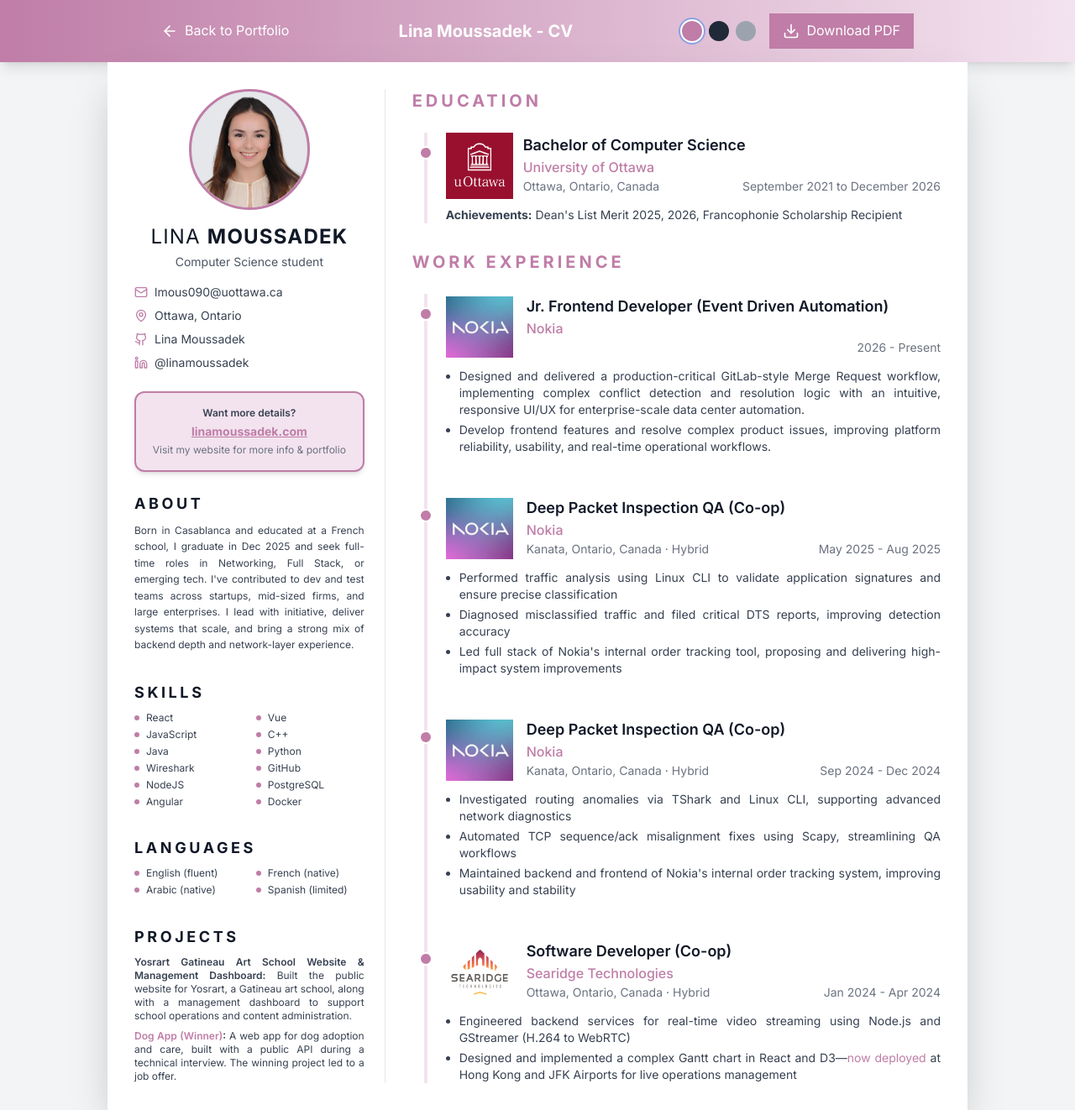
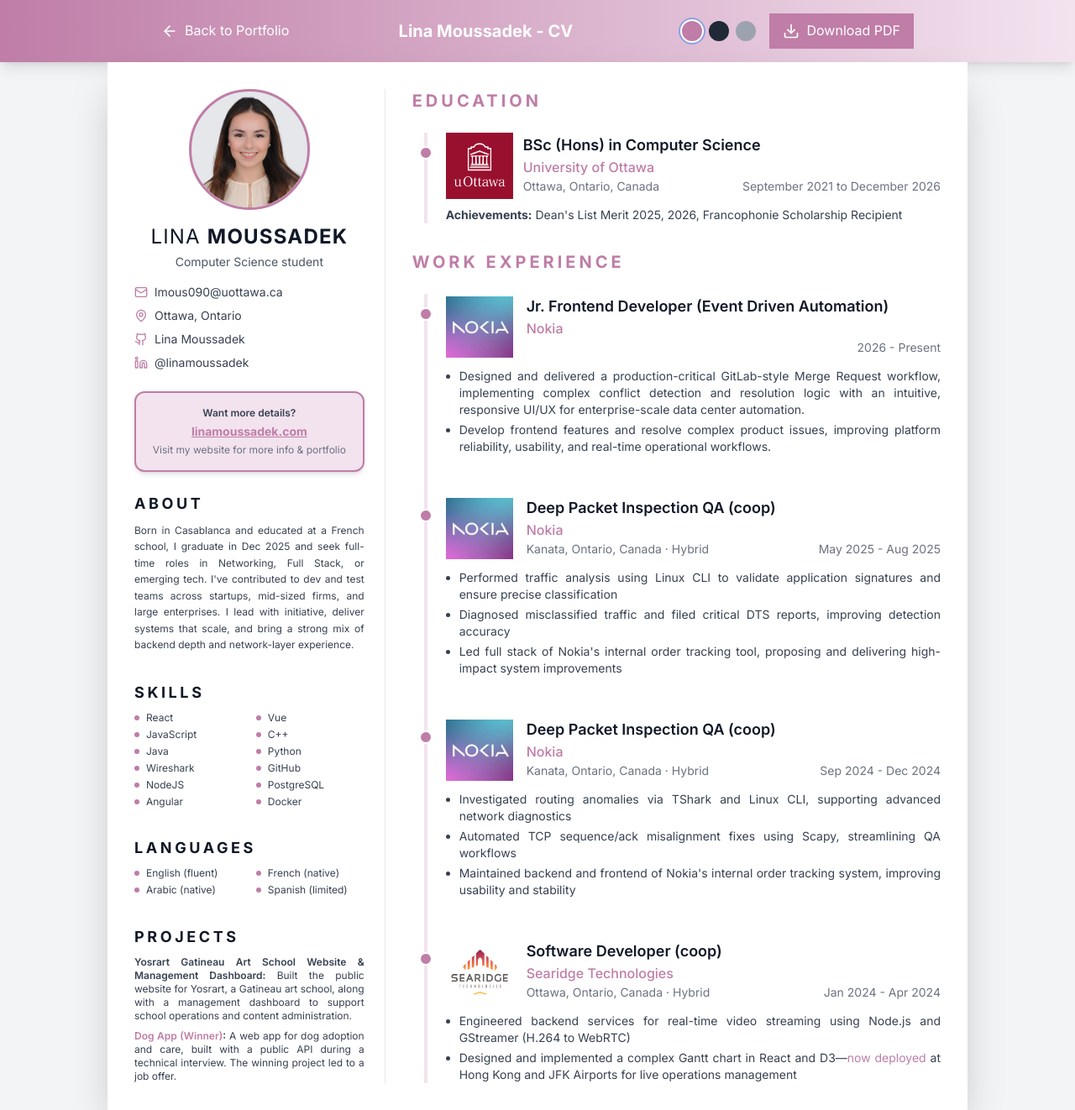
Before and after one commit to linamoussadek/Lina-Moussadek-CV, a Next.js app: page /cv in a window 1280 px wide. Shown: the whole page at 84% size. Built offline with nearby package versions, Linux system fonts and the light colour scheme.

Commit message:
Update CV degree and coop wording
Co-authored-by: Lina Moussadek <linamoussadek@users.noreply.github.com>

```diff
--- a/app/cv/page.tsx
+++ b/app/cv/page.tsx
@@ -52,7 +52,7 @@ export default function CVPage() {
     {
       logo: "/nokia-logo.png",
       alt: "Nokia logo",
-      title: "Deep Packet Inspection QA (Co-op)",
+      title: "Deep Packet Inspection QA (coop)",
       company: "Nokia",
       companyClass: "text-[var(--mauve)] font-medium print:text-sm",
       location: "Kanata, Ontario, Canada · Hybrid",
@@ -66,7 +66,7 @@ export default function CVPage() {
     {
       logo: "/nokia-logo.png",
       alt: "Nokia logo",
-      title: "Deep Packet Inspection QA (Co-op)",
+      title: "Deep Packet Inspection QA (coop)",
       company: "Nokia",
       companyClass: "text-[var(--mauve)] font-medium print:text-sm",
       location: "Kanata, Ontario, Canada · Hybrid",
@@ -80,7 +80,7 @@ export default function CVPage() {
     {
       logo: "/searidge-logo.jpg",
       alt: "Searidge logo",
-      title: "Software Developer (Co-op)",
+      title: "Software Developer (coop)",
       company: "Searidge Technologies",
       companyClass: "text-[var(--mauve)] font-medium print:text-sm",
       location: "Ottawa, Ontario, Canada · Hybrid",
@@ -300,7 +300,7 @@ export default function CVPage() {
                         <div className="flex flex-col sm:flex-row items-start sm:items-center gap-3 mb-2">
                           <img src="/uottawa-logo.png" alt="uOttawa logo" className="w-16 h-16 sm:w-20 sm:h-20 object-contain" />
                           <div className="flex-1">
-                            <h3 className="text-lg print:text-base font-semibold text-gray-900 dark:text-white light:text-gray-900">Bachelor of Computer Science</h3>
+                            <h3 className="text-lg print:text-base font-semibold text-gray-900 dark:text-white light:text-gray-900">BSc (Hons) in Computer Science</h3>
                             <p className="text-[var(--mauve)] dark:text-gray-400 light:text-gray-600 font-medium print:text-sm">University of Ottawa</p>
                             <div className="flex flex-col sm:flex-row justify-between items-start sm:items-center text-gray-500 dark:text-gray-400 light:text-gray-500 text-sm print:text-xs w-full mb-1">
                               <span className="text-left">Ottawa, Ontario, Canada</span>
```
